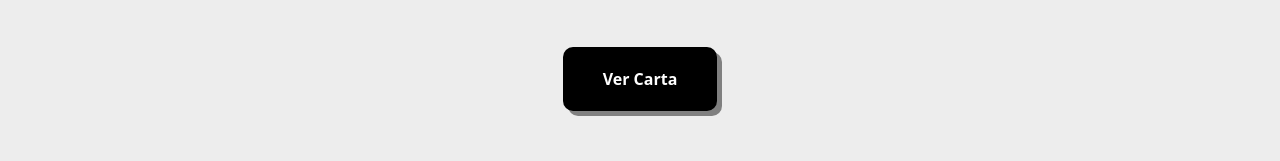
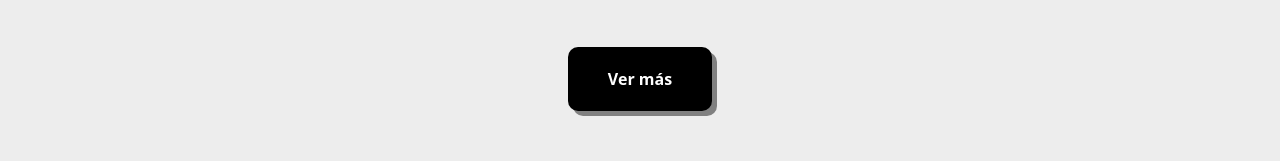
Before and after one commit to 345RestoCafe/website, a Vue app: page / in a window 1280 px wide. Shown: the part 3507-3668 px from the top of the page. Built offline with nearby package versions, Linux system fonts and the light colour scheme.

Commit message:
fix(): Botones
Se agrego la navegacion a los botones de "Ver"

```diff
--- a/src/345RestoCafe/HomeView/components/aboutComponent.vue
+++ b/src/345RestoCafe/HomeView/components/aboutComponent.vue
@@ -35,7 +35,7 @@ export default {
         <p class="text-light">
           Es un restaurante innovador y creativo que está orientado en ofrecer servicios gastronómicos de alta calidad con atención personalizada.
         </p>
-        <button type="button" class="btn-relief btn btn-dark">Ver más</button>
+        <a type="button" class="btn-relief btn btn-dark" href="https://345restocafe.com/nosotros" target="_self">Ver más</a>
       </div>
     </div>
   </section>
--- a/src/345RestoCafe/HomeView/components/eventsComponent.vue
+++ b/src/345RestoCafe/HomeView/components/eventsComponent.vue
@@ -99,7 +99,7 @@ const responsiveOptions = [
         </div>
       </div>
       <div class="mt-5 text-center">
-        <button type="button" class="btn-relief btn btn-dark">Ver Carta</button>
+        <a type="button" class="btn-relief btn btn-dark" href="https://345restocafe.com/eventos" target="_self">Ver más</a>
       </div>
     </div>
   </section>
--- a/src/345RestoCafe/HomeView/components/menuComponent.vue
+++ b/src/345RestoCafe/HomeView/components/menuComponent.vue
@@ -29,7 +29,7 @@ export default {
         </div>
       </div>
       <div class="mt-5 mb-5 text-center">
-        <button type="button" class="btn-relief btn btn-dark">Ver Carta</button>
+        <a type="button" class="btn-relief btn btn-dark" href="https://345restocafe.com/la-carta" target="_self">Ver Carta</a>
       </div>
     </div>
   </section>
```
